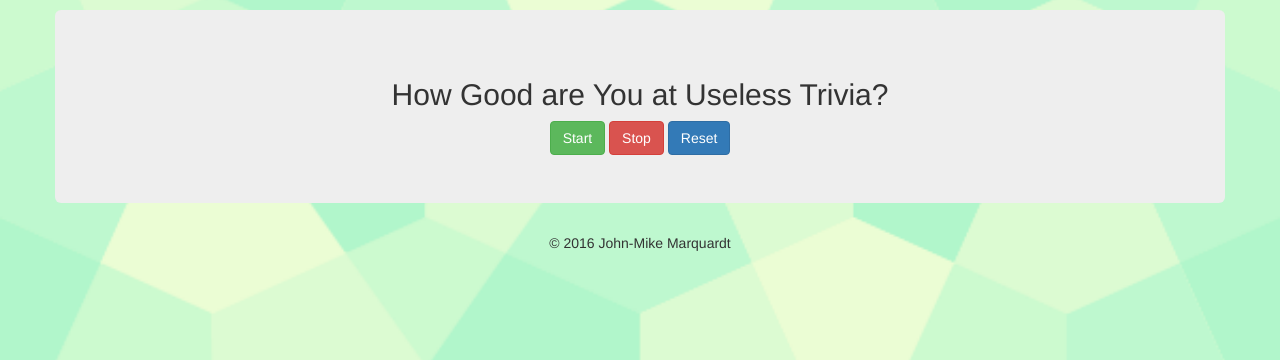
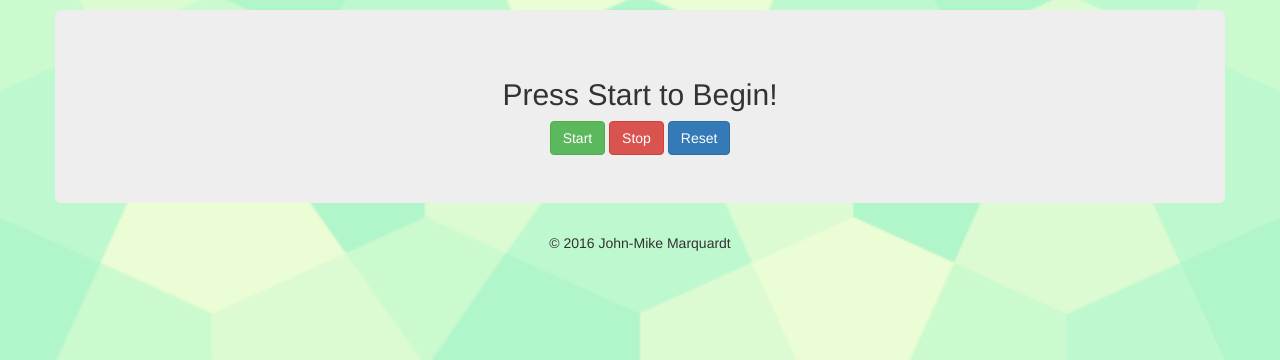
Before and after one commit to codemarq/triviaGame, a PHP site: page /index.html in a window 1280 px wide. Shown: the part 60-420 px from the top of the page. Run offline with PHP 8.4, Linux system fonts and the light colour scheme; some libraries are stand-ins or nearby versions.

Commit message:
updated answers buttons

```diff
--- a/assets/css/style.css
+++ b/assets/css/style.css
@@ -10,3 +10,8 @@ body {
 	height: 100%;
 
 }
+
+#answersDiv .btn {
+	background-color: #99ffcc;
+	border: solid #ccccb3 2px;
+}
--- a/assets/javascript/app.js
+++ b/assets/javascript/app.js
@@ -14,7 +14,7 @@ $(document).ready(function () {
 
 	// question and answer variables
 	var multChoice = [];
-	var currentQuestion = 0;
+	var current = 0;
 
 
 	// question object array
@@ -65,26 +65,25 @@ $(document).ready(function () {
 
 	// create random array of answers --Work on this
 	var answers = [];
-	for (var i = 0; i < answers.length; i++) {
-		var a = trivia[currentQuestion].incorrect[i]
+	answers.push(trivia[current].correct);
 
-		answers.push(trivia.a[i]);
-
-	}
+	for (var i = 0; i < 3; i++) {
+		answers.push(trivia[current].incorrect[i]);
+	};
 
 	// write question function
 	var questionWrite = function () {
 		// write question
-		$('#questionDiv').html('<h2>' + trivia[currentQuestion].question + '</h2>');
+		$('#questionDiv').html('<h2>' + trivia[current].question + '</h2>');
 		answerWrite();
-	}
+	};
 
 	var answerWrite = function () {
 		for (var i = 0; i < answers.length; i++) {
-			$('#answersDiv').html(answer)
+			$('#answersDiv').append('<div class="btn col-lg-12" value="' + i + '"> <h3>' + answers[i] + '</h3></div>');
 		}
+	};
 
-	}
 	// Timer
 	// Timer run function
 	var start = function() {
@@ -104,7 +103,7 @@ $(document).ready(function () {
 		// decrement timerNumber
 		timerNumber --;
 		// write timer to html timerDiv
-		$('#timerDiv').html('<h2>' + timerNumber + '</h2>');
+		$('#timerDiv').html('<h2> Time Remaining: ' + timerNumber + '</h2>');
 
 		// when timer reaches 0
 		if (timerNumber == 0) {
@@ -123,6 +122,7 @@ $(document).ready(function () {
 	var reset = function () {
 		timerNumber = 30;
 		answers = [];
+		current = 0;
 		$('#timerDiv').empty();
 		$('#questionDiv').empty();
 		$('#answersDiv').empty();
@@ -133,6 +133,15 @@ $(document).ready(function () {
 	$('#stop').on('click', stop);
 	$('#reset').on('click', reset);
 
+	//check answer
+	$('#answersDiv .btn').click(function () {
+		var clicked = $(this);
+		var value = clicked.attr('value');
+		choice = answers[value];
+
+		if (choice == trivia[current].correct) {
+
+		}
 
 	// try to redo it with trivia api
 
--- a/index.html
+++ b/index.html
@@ -26,7 +26,7 @@
 	<div class="row">
 		<!-- Title Div -->
 		<div class="jumbotron">
-			<h2 id="startTitle">How Good are You at Useless Trivia?</h2>
+			<h2 id="startTitle">Press Start to Begin!</h2>
 			<!-- Question Div -->
 			<div id="questionDiv"></div>
 
```
